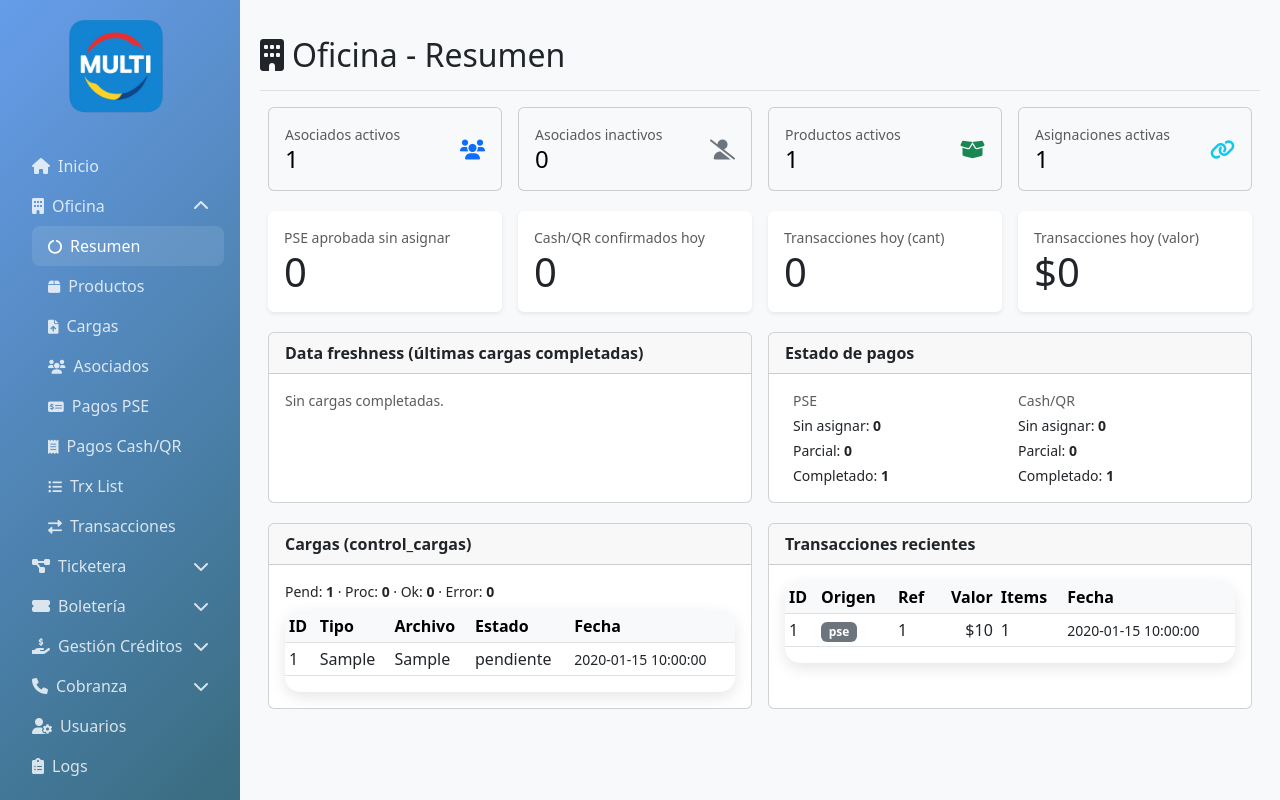
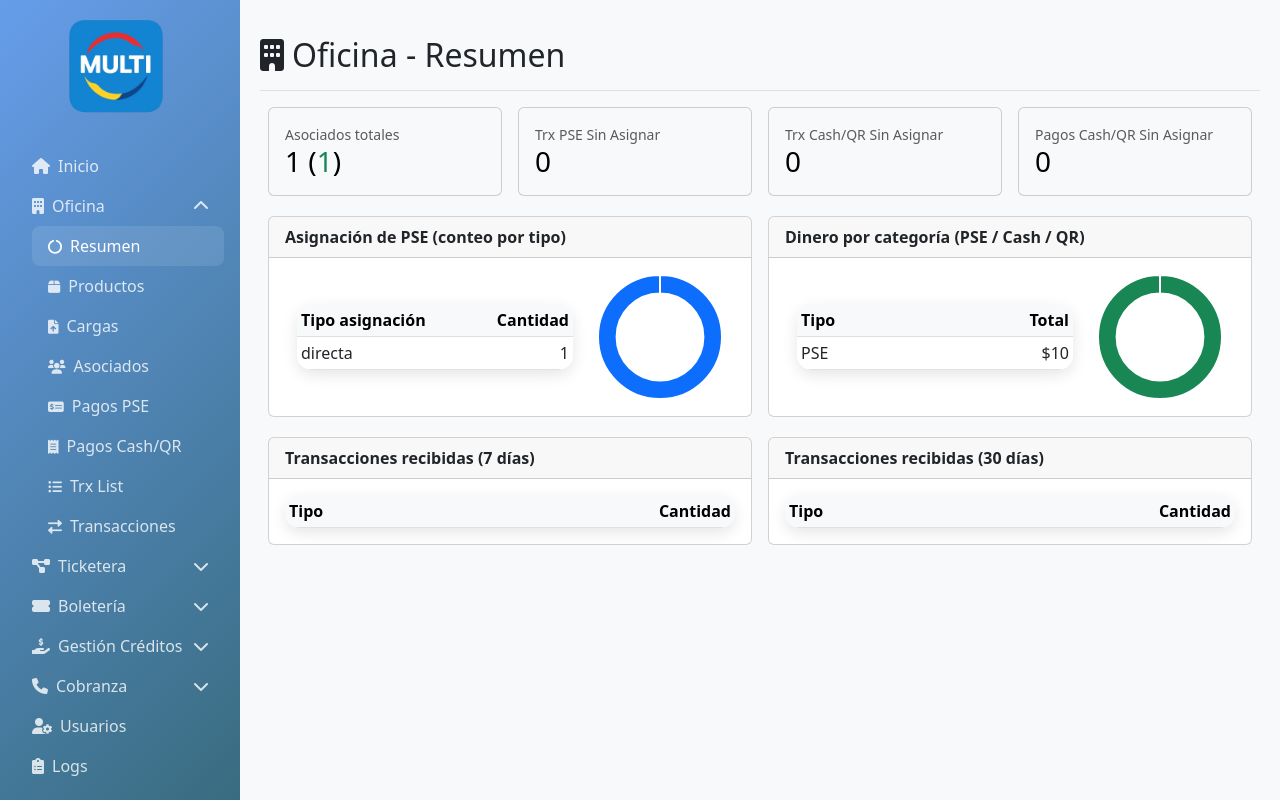
Before and after one commit to sandresog98/multi_app, a PHP site: page /ui/modules/oficina/pages/index.php in a window 1280 px wide. Run offline with PHP 8.4, Linux system fonts and the light colour scheme; the visitor is signed in with stand-in values (Sample User, id 1); tables that the repository leaves empty hold one stand-in row (values such as "Sample post"); lists and menus that the app fills with data are empty.

Commit message:
UI Oficina, Resumen mejorado

```diff
--- a/ui/modules/oficina/models/Dashboard.php
+++ b/ui/modules/oficina/models/Dashboard.php
@@ -91,4 +91,75 @@ class Dashboard {
         $stmt->execute();
         return $stmt->fetchAll();
     }
+
+    // NUEVO: Resumen Oficina para tablero tipo Boletería
+    public function getAsociadosTotalesYActivos(): array {
+        $total = (int)$this->conn->query("SELECT COUNT(*) FROM control_asociados")->fetchColumn();
+        $activos = (int)$this->conn->query("SELECT COUNT(*) FROM control_asociados WHERE estado_activo = TRUE")->fetchColumn();
+        return ['total'=>$total, 'activos'=>$activos];
+    }
+
+    public function getPseCashSinAsignarCount(): array {
+        // Debe coincidir con trx_list.php -> getPagosDisponibles()
+        // PSE: sólo los relacionados en banco_asignacion_pse
+        $pse = (int)$this->conn->query("SELECT COUNT(*) FROM (
+            SELECT a.pse_id, COALESCE(u.utilizado,0) AS utilizado
+            FROM banco_asignacion_pse a
+            JOIN banco_pse p ON p.pse_id = a.pse_id
+            LEFT JOIN (
+              SELECT ct.pse_id, SUM(d.valor_asignado) AS utilizado
+              FROM control_transaccion ct JOIN control_transaccion_detalle d ON d.transaccion_id = ct.id
+              WHERE ct.pse_id IS NOT NULL GROUP BY ct.pse_id
+            ) u ON u.pse_id = a.pse_id
+        ) q WHERE q.utilizado <= 0")->fetchColumn();
+
+        // Cash/QR: excluir no_válidos
+        $cash = (int)$this->conn->query("SELECT COUNT(*) FROM (
+            SELECT c.confiar_id, COALESCE(u.utilizado,0) AS utilizado
+            FROM banco_confirmacion_confiar c
+            JOIN banco_confiar b ON b.confiar_id = c.confiar_id
+            LEFT JOIN (
+              SELECT ct.confiar_id, SUM(d.valor_asignado) AS utilizado
+              FROM control_transaccion ct JOIN control_transaccion_detalle d ON d.transaccion_id = ct.id
+              WHERE ct.confiar_id IS NOT NULL GROUP BY ct.confiar_id
+            ) u ON u.confiar_id = c.confiar_id
+            WHERE c.estado <> 'no_valido'
+        ) q WHERE q.utilizado <= 0")->fetchColumn();
+        return ['pse'=>$pse, 'cash_qr'=>$cash];
+    }
+
+    public function getDistribucionTipoAsignacionPse(): array {
+        $stmt = $this->conn->query("SELECT COALESCE(tipo_asignacion,'desconocido') AS tipo, COUNT(*) AS cantidad FROM banco_asignacion_pse GROUP BY COALESCE(tipo_asignacion,'desconocido') ORDER BY cantidad DESC");
+        return $stmt->fetchAll();
+    }
+
+    public function getDineroPorTipoTransaccionAsignada(): array {
+        $stmt = $this->conn->query("SELECT origen_pago AS tipo, SUM(valor_pago_total) AS total
+                                    FROM control_transaccion
+                                    WHERE (pse_id IS NOT NULL OR confiar_id IS NOT NULL)
+                                    GROUP BY origen_pago");
+        return $stmt->fetchAll();
+    }
+
+    public function getTransaccionesRecibidasPorDias(int $dias): array {
+        $sql = "SELECT origen_pago AS tipo, COUNT(*) AS cantidad
+                FROM control_transaccion
+                WHERE fecha_creacion >= (NOW() - INTERVAL :dias DAY)
+                GROUP BY origen_pago";
+        $stmt = $this->conn->prepare($sql);
+        $stmt->bindValue(':dias', $dias, PDO::PARAM_INT);
+        $stmt->execute();
+        return $stmt->fetchAll();
+    }
+
+    public function getPagosCashQrSinAsignadosCount(): int {
+        // Replicar lógica de pagos_cash_qr.php (no asignados, excluye no válidas)
+        $sql = "SELECT COUNT(*) FROM banco_confiar c
+                LEFT JOIN banco_confirmacion_confiar a ON a.confiar_id = c.confiar_id
+                WHERE ((c.tipo_transaccion IN ('Pago Efectivo','Pago QR'))
+                       OR (c.tipo_transaccion IS NULL AND ((c.descripcion LIKE '%Consignacion Efectivo%' AND c.valor_consignacion > 0)
+                                                         OR (c.descripcion LIKE '%Pago QR%' AND c.valor_consignacion > 0))))
+                  AND (a.cedula IS NULL AND (a.estado IS NULL OR a.estado <> 'no_valido'))";
+        return (int)$this->conn->query($sql)->fetchColumn();
+    }
 }
--- a/ui/modules/oficina/pages/index.php
+++ b/ui/modules/oficina/pages/index.php
@@ -7,11 +7,13 @@ $authController = new AuthController();
 $authController->requireModule('oficina.resumen');
 $currentUser = $authController->getCurrentUser();
 $dash = new Dashboard();
-$kpis = $dash->getKpis();
-$fresh = $dash->getFreshness();
-$pagosStatus = $dash->getPagosStatus();
-$cargas = $dash->getCargasResumen();
-$txRecientes = $dash->getTransaccionesRecientes(10);
+$usuarios = $dash->getAsociadosTotalesYActivos();
+$sinAsignar = $dash->getPseCashSinAsignarCount();
+$distAsignPse = $dash->getDistribucionTipoAsignacionPse();
+$dineroPorTipo = $dash->getDineroPorTipoTransaccionAsignada();
+$trx7 = $dash->getTransaccionesRecibidasPorDias(7);
+$trx30 = $dash->getTransaccionesRecibidasPorDias(30);
+$pagosCashQrSinAsig = $dash->getPagosCashQrSinAsignadosCount();
 
 $pageTitle = 'Oficina - Multi v2';
 $currentPage = 'oficina';
@@ -28,137 +30,63 @@ include '../../../views/layouts/header.php';
 
       <div class="row g-3">
         <div class="col-sm-6 col-xl-3">
-          <div class="card text-bg-light">
-            <div class="card-body">
-              <div class="d-flex justify-content-between align-items-center">
-                <div>
-                  <div class="small text-muted">Asociados activos</div>
-                  <div class="h4 mb-0"><?php echo (int)$kpis['asociados_activos']; ?></div>
-                </div>
-                <i class="fas fa-users fa-lg text-primary"></i>
-              </div>
-            </div>
-          </div>
+          <div class="card text-bg-light"><div class="card-body">
+            <div class="small text-muted">Asociados totales</div>
+            <div class="h3 mb-0"><?php echo (int)$usuarios['total']; ?> (<span class="text-success"><?php echo (int)$usuarios['activos']; ?></span>)</div>
+          </div></div>
         </div>
         <div class="col-sm-6 col-xl-3">
-          <div class="card text-bg-light">
-            <div class="card-body">
-              <div class="d-flex justify-content-between align-items-center">
-                <div>
-                  <div class="small text-muted">Asociados inactivos</div>
-                  <div class="h4 mb-0"><?php echo (int)$kpis['asociados_inactivos']; ?></div>
-                </div>
-                <i class="fas fa-user-slash fa-lg text-secondary"></i>
-              </div>
-            </div>
-          </div>
+          <div class="card text-bg-light"><div class="card-body"><div class="small text-muted">Trx PSE Sin Asignar</div><div class="h3 mb-0"><?php echo (int)$sinAsignar['pse']; ?></div></div></div>
         </div>
         <div class="col-sm-6 col-xl-3">
-          <div class="card text-bg-light">
-            <div class="card-body">
-              <div class="d-flex justify-content-between align-items-center">
-                <div>
-                  <div class="small text-muted">Productos activos</div>
-                  <div class="h4 mb-0"><?php echo (int)$kpis['productos_activos']; ?></div>
-                </div>
-                <i class="fas fa-box-open fa-lg text-success"></i>
-              </div>
-            </div>
-          </div>
+          <div class="card text-bg-light"><div class="card-body"><div class="small text-muted">Trx Cash/QR Sin Asignar</div><div class="h3 mb-0"><?php echo (int)$sinAsignar['cash_qr']; ?></div></div></div>
         </div>
         <div class="col-sm-6 col-xl-3">
-          <div class="card text-bg-light">
-            <div class="card-body">
-              <div class="d-flex justify-content-between align-items-center">
-                <div>
-                  <div class="small text-muted">Asignaciones activas</div>
-                  <div class="h4 mb-0"><?php echo (int)$kpis['asignaciones_activas']; ?></div>
-                </div>
-                <i class="fas fa-link fa-lg text-info"></i>
-              </div>
-            </div>
-          </div>
-        </div>
-      </div>
-
-      <div class="row g-3 mt-1">
-        <div class="col-md-6 col-xl-3">
-          <div class="card border-0 shadow-sm">
-            <div class="card-body">
-              <div class="small text-muted">PSE aprobada sin asignar</div>
-              <div class="display-6 mb-0"><?php echo (int)$kpis['pse_aprobada_sin_asignar']; ?></div>
-            </div>
-          </div>
-        </div>
-        <div class="col-md-6 col-xl-3">
-          <div class="card border-0 shadow-sm">
-            <div class="card-body">
-              <div class="small text-muted">Cash/QR confirmados hoy</div>
-              <div class="display-6 mb-0"><?php echo (int)$kpis['cash_confirmados_hoy']; ?></div>
-            </div>
-          </div>
-        </div>
-        <div class="col-md-6 col-xl-3">
-          <div class="card border-0 shadow-sm">
-            <div class="card-body">
-              <div class="small text-muted">Transacciones hoy (cant)</div>
-              <div class="display-6 mb-0"><?php echo (int)$kpis['transacciones_hoy_cantidad']; ?></div>
-            </div>
-          </div>
-        </div>
-        <div class="col-md-6 col-xl-3">
-          <div class="card border-0 shadow-sm">
-            <div class="card-body">
-              <div class="small text-muted">Transacciones hoy (valor)</div>
-              <div class="display-6 mb-0"><?php echo '$'.number_format((float)$kpis['transacciones_hoy_valor'],0); ?></div>
-            </div>
-          </div>
+          <div class="card text-bg-light"><div class="card-body"><div class="small text-muted">Pagos Cash/QR Sin Asignar</div><div class="h3 mb-0"><?php echo (int)$pagosCashQrSinAsig; ?></div></div></div>
         </div>
       </div>
 
       <div class="row g-3 mt-1">
         <div class="col-lg-6">
           <div class="card h-100">
-            <div class="card-header"><strong>Data freshness (últimas cargas completadas)</strong></div>
+            <div class="card-header"><strong>Asignación de PSE (conteo por tipo)</strong></div>
             <div class="card-body">
-              <?php if (empty($fresh)): ?>
-                <div class="text-muted small">Sin cargas completadas.</div>
-              <?php else: ?>
-              <div class="table-responsive">
-                <table class="table table-sm align-middle">
-                  <thead class="table-light"><tr><th>Tipo</th><th>Última actualización</th></tr></thead>
-                  <tbody>
-                    <?php foreach ($fresh as $f): ?>
-                      <tr><td><?php echo htmlspecialchars($f['tipo']); ?></td><td><?php echo htmlspecialchars($f['ultima_actualizacion']); ?></td></tr>
-                    <?php endforeach; ?>
-                  </tbody>
-                </table>
+              <div class="row align-items-center">
+                <div class="col-8">
+                  <div class="table-responsive">
+                    <table class="table table-sm align-middle mb-0">
+                      <thead class="table-light"><tr><th>Tipo asignación</th><th class="text-end">Cantidad</th></tr></thead>
+                      <tbody>
+                        <?php foreach (($distAsignPse ?? []) as $r): ?>
+                        <tr><td><?php echo htmlspecialchars($r['tipo']); ?></td><td class="text-end"><?php echo (int)$r['cantidad']; ?></td></tr>
+                        <?php endforeach; ?>
+                      </tbody>
+                    </table>
+                  </div>
+                </div>
+                <div class="col-4"><canvas id="miniChartAsignPse" height="110"></canvas></div>
               </div>
-              <?php endif; ?>
             </div>
           </div>
         </div>
         <div class="col-lg-6">
           <div class="card h-100">
-            <div class="card-header"><strong>Estado de pagos</strong></div>
+            <div class="card-header"><strong>Dinero por categoría (PSE / Cash / QR)</strong></div>
             <div class="card-body">
-              <div class="row g-3">
-                <div class="col-6">
-                  <div class="small text-muted mb-1">PSE</div>
-                  <div class="d-flex flex-column gap-1 small">
-                    <div>Sin asignar: <strong><?php echo (int)$pagosStatus['pse']['sin_asignar']['count']; ?></strong></div>
-                    <div>Parcial: <strong><?php echo (int)$pagosStatus['pse']['parcial']['count']; ?></strong></div>
-                    <div>Completado: <strong><?php echo (int)$pagosStatus['pse']['completado']['count']; ?></strong></div>
+              <div class="row align-items-center">
+                <div class="col-8">
+                  <div class="table-responsive">
+                    <table class="table table-sm align-middle mb-0">
+                      <thead class="table-light"><tr><th>Tipo</th><th class="text-end">Total</th></tr></thead>
+                      <tbody>
+                        <?php foreach (($dineroPorTipo ?? []) as $r): ?>
+                        <tr><td><?php echo htmlspecialchars(strtoupper($r['tipo'])); ?></td><td class="text-end"><?php echo '$'.number_format((float)($r['total'] ?? 0),0); ?></td></tr>
+                        <?php endforeach; ?>
+                      </tbody>
+                    </table>
                   </div>
                 </div>
-                <div class="col-6">
-                  <div class="small text-muted mb-1">Cash/QR</div>
-                  <div class="d-flex flex-column gap-1 small">
-                    <div>Sin asignar: <strong><?php echo (int)$pagosStatus['cash_qr']['sin_asignar']['count']; ?></strong></div>
-                    <div>Parcial: <strong><?php echo (int)$pagosStatus['cash_qr']['parcial']['count']; ?></strong></div>
-                    <div>Completado: <strong><?php echo (int)$pagosStatus['cash_qr']['completado']['count']; ?></strong></div>
-                  </div>
-                </div>
+                <div class="col-4"><canvas id="miniChartDinero" height="110"></canvas></div>
               </div>
             </div>
           </div>
@@ -168,21 +96,14 @@ include '../../../views/layouts/header.php';
       <div class="row g-3 mt-1">
         <div class="col-lg-6">
           <div class="card h-100">
-            <div class="card-header"><strong>Cargas (control_cargas)</strong></div>
+            <div class="card-header"><strong>Transacciones recibidas (7 días)</strong></div>
             <div class="card-body">
-              <div class="small mb-2">Pend: <strong><?php echo (int)$cargas['pendiente']; ?></strong> · Proc: <strong><?php echo (int)$cargas['procesando']; ?></strong> · Ok: <strong><?php echo (int)$cargas['completado']; ?></strong> · Error: <strong><?php echo (int)$cargas['error']; ?></strong></div>
               <div class="table-responsive">
-                <table class="table table-sm align-middle">
-                  <thead class="table-light"><tr><th>ID</th><th>Tipo</th><th>Archivo</th><th>Estado</th><th>Fecha</th></tr></thead>
+                <table class="table table-sm align-middle mb-0">
+                  <thead class="table-light"><tr><th>Tipo</th><th class="text-end">Cantidad</th></tr></thead>
                   <tbody>
-                    <?php foreach (($cargas['recientes'] ?? []) as $r): ?>
-                      <tr>
-                        <td><?php echo (int)$r['id']; ?></td>
-                        <td><?php echo htmlspecialchars($r['tipo']); ?></td>
-                        <td class="text-truncate" style="max-width:220px" title="<?php echo htmlspecialchars($r['archivo_ruta']); ?>"><?php echo htmlspecialchars(basename($r['archivo_ruta'])); ?></td>
-                        <td><?php echo htmlspecialchars($r['estado']); ?></td>
-                        <td><small><?php echo htmlspecialchars($r['fecha_actualizacion'] ?: $r['fecha_creacion']); ?></small></td>
-                      </tr>
+                    <?php foreach (($trx7 ?? []) as $r): ?>
+                      <tr><td><?php echo htmlspecialchars(strtoupper($r['tipo'])); ?></td><td class="text-end"><?php echo (int)$r['cantidad']; ?></td></tr>
                     <?php endforeach; ?>
                   </tbody>
                 </table>
@@ -192,21 +113,14 @@ include '../../../views/layouts/header.php';
         </div>
         <div class="col-lg-6">
           <div class="card h-100">
-            <div class="card-header"><strong>Transacciones recientes</strong></div>
+            <div class="card-header"><strong>Transacciones recibidas (30 días)</strong></div>
             <div class="card-body">
               <div class="table-responsive">
-                <table class="table table-sm align-middle">
-                  <thead class="table-light"><tr><th>ID</th><th>Origen</th><th>Ref</th><th class="text-end">Valor</th><th>Items</th><th>Fecha</th></tr></thead>
+                <table class="table table-sm align-middle mb-0">
+                  <thead class="table-light"><tr><th>Tipo</th><th class="text-end">Cantidad</th></tr></thead>
                   <tbody>
-                    <?php foreach ($txRecientes as $t): ?>
-                      <tr>
-                        <td><?php echo (int)$t['id']; ?></td>
-                        <td><span class="badge bg-secondary"><?php echo htmlspecialchars($t['origen_pago']); ?></span></td>
-                        <td><?php echo htmlspecialchars($t['pse_id'] ?: $t['confiar_id']); ?></td>
-                        <td class="text-end"><?php echo '$'.number_format((float)$t['valor_pago_total'],0); ?></td>
-                        <td><?php echo (int)$t['items']; ?></td>
-                        <td><small><?php echo htmlspecialchars($t['fecha_creacion']); ?></small></td>
-                      </tr>
+                    <?php foreach (($trx30 ?? []) as $r): ?>
+                      <tr><td><?php echo htmlspecialchars(strtoupper($r['tipo'])); ?></td><td class="text-end"><?php echo (int)$r['cantidad']; ?></td></tr>
                     <?php endforeach; ?>
                   </tbody>
                 </table>
@@ -220,3 +134,22 @@ include '../../../views/layouts/header.php';
 </div>
 
 <?php include '../../../views/layouts/footer.php'; ?>
+<script src="https://cdn.jsdelivr.net/npm/chart.js"></script>
+<script>
+document.addEventListener('DOMContentLoaded', () => {
+  const asign = <?php echo json_encode($distAsignPse ?? []); ?>;
+  const dinero = <?php echo json_encode($dineroPorTipo ?? []); ?>;
+  const ctxA = document.getElementById('miniChartAsignPse');
+  if (ctxA && asign && asign.length){
+    const labels = asign.map(r=>r.tipo||'desconocido');
+    const values = asign.map(r=>Number(r.cantidad||0));
+    new Chart(ctxA, { type:'doughnut', data:{ labels, datasets:[{ data: values, backgroundColor:['#0d6efd','#198754','#ffc107','#dc3545','#6c757d','#0dcaf0'] }] }, options:{ plugins:{ legend:{ display:false } }, cutout:'70%' } });
+  }
+  const ctxD = document.getElementById('miniChartDinero');
+  if (ctxD && dinero && dinero.length){
+    const labels = dinero.map(r=>String(r.tipo||'').toUpperCase());
+    const values = dinero.map(r=>Number(r.total||0));
+    new Chart(ctxD, { type:'doughnut', data:{ labels, datasets:[{ data: values, backgroundColor:['#198754','#0d6efd','#ffc107','#dc3545','#6c757d','#0dcaf0'] }] }, options:{ plugins:{ legend:{ display:false } }, cutout:'70%' } });
+  }
+});
+</script>
```
